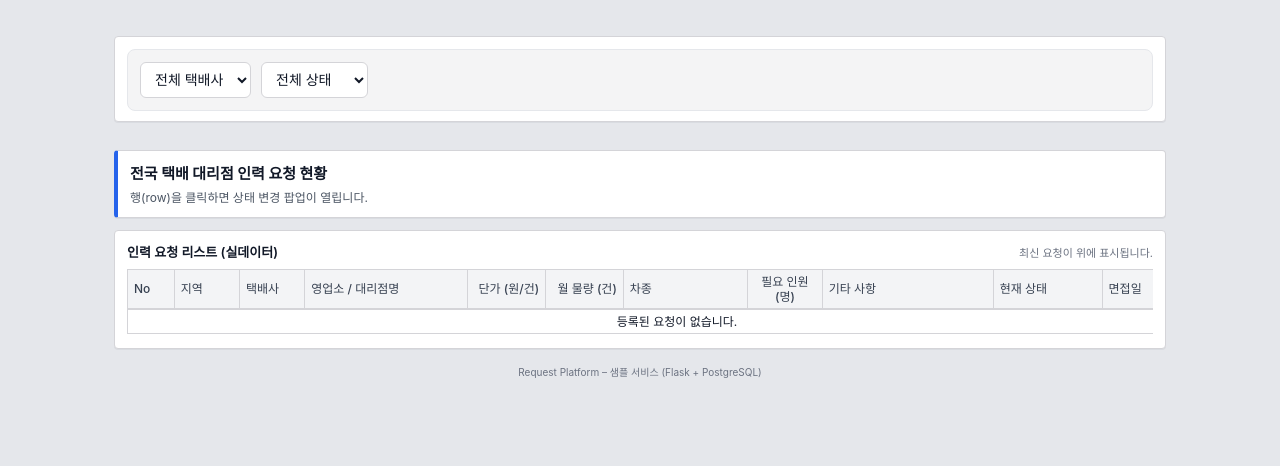
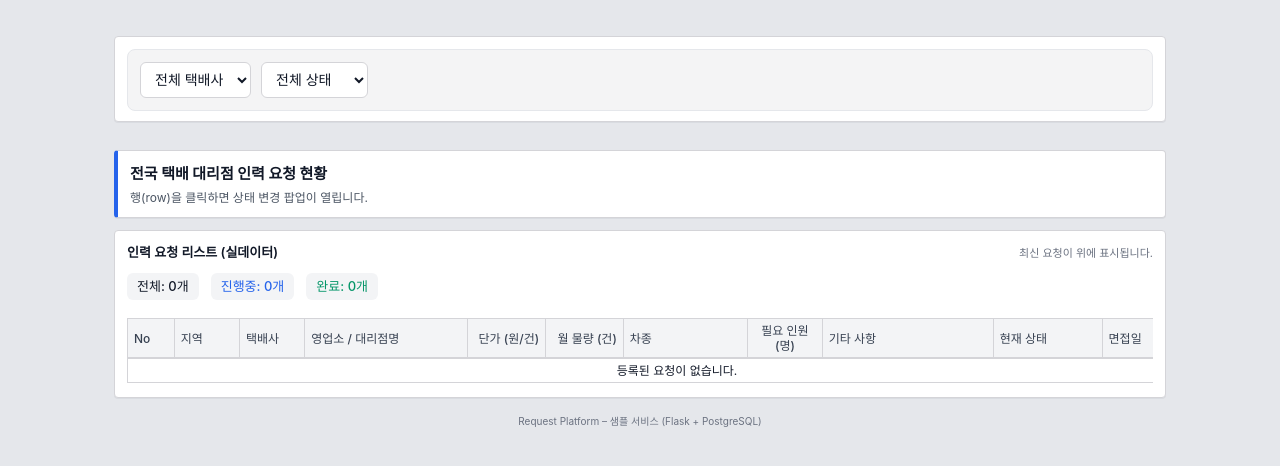
Before and after one commit to sujinchoo/RequestPlatform, a Flask app: page /dashboard in a window 1280 px wide. Shown: the part 44-510 px from the top of the page. Run offline with Flask 3, Linux system fonts and the light colour scheme; the visitor is signed in with stand-in values (Sample User, id 1); data that the repository does not hold is empty.

Commit message:
Update dashboard.html
최종 완성본 — v1 Dashboard + 통계박스 포함 상태

💡 base.css의 기존 스타일만 사용함 (회색/하얀 톤 그대로 유지)

📊 통계 박스는 sheet-title-row 아래에 붙음.

```diff
--- a/templates/dashboard.html
+++ b/templates/dashboard.html
@@ -12,9 +12,17 @@
 </section>
 
 <section class="sheet">
+
   <div class="sheet-title-row">
     <div class="sheet-title">인력 요청 리스트 (실데이터)</div>
     <div class="sheet-sub">최신 요청이 위에 표시됩니다.</div>
+  </div>
+
+  <!-- 📊 통계 박스 -->
+  <div class="stats-box">
+    <span class="stat total">전체: {{ total_cases }}개</span>
+    <span class="stat active">진행중: {{ active_cases }}개</span>
+    <span class="stat done">완료: {{ completed_cases }}개</span>
   </div>
 
   <div class="table-wrapper">
@@ -37,8 +45,8 @@
       <tbody></tbody>
     </table>
   </div>
+
 </section>
-
 
 <!-- ====================== -->
 <!-- 🔥 상태 변경 Modal -->
@@ -69,9 +77,9 @@
 </div>
 
 
-<!-- ======================================= -->
-<!-- 🔥 JS: 렌더링 + 행 클릭 이벤트 + 모달 제어 -->
-<!-- ======================================= -->
+<!-- ====================== -->
+<!-- 🔥 JS — 테이블 렌더링 + 모달 + 저장 로직 -->
+<!-- ====================== -->
 <script>
 let currentId = null;
 
@@ -104,11 +112,7 @@ function renderData(data) {
             <td>${r.vehicle_type || "-"}</td>
             <td>${r.headcount}</td>
             <td>${r.etc || "-"}</td>
-            <td>
-              <span class="tag-status tag-${r.status}">
-                ${r.status}
-              </span>
-            </td>
+            <td><span class="tag-status tag-${r.status}">${r.status}</span></td>
             <td>${r.interview_date || "-"}</td>
         `;
 
@@ -118,6 +122,7 @@ function renderData(data) {
         tbody.appendChild(row);
     });
 }
+
 
 
 // ==================================================
@@ -139,12 +144,14 @@ function openModal(r) {
 }
 
 
+
 // ==================================================
 // 🔵 Modal 닫기
 // ==================================================
 function closeModal() {
     document.getElementById("status-modal").classList.add("hidden");
 }
+
 
 
 // ==================================================
@@ -177,23 +184,23 @@ function saveStatus() {
 
         // 🔵 UI 성공 표시
         btn.innerText = "저장완료 ✓";
-        btn.style.background = "#059669";   // 초록색
+        btn.style.background = "#059669";
         btn.style.borderColor = "#059669";
 
-        // 🔵 테이블 자동 새로고침
+        // 🔵 필터 기반 렌더링 함수가 있는 경우 자동 새로고침
         if (typeof loadFilteredData === "function") {
             loadFilteredData();
         }
 
-        // 🔵 1초 후 모달 닫기
+        // 🔵 1초 후 모달 닫기 + 초기화
         setTimeout(() => {
             closeModal();
 
-            // 버튼 초기화
             btn.innerText = "저장";
             btn.disabled = false;
             btn.style.background = "#2563eb";
             btn.style.borderColor = "#2563eb";
+
         }, 1000);
     })
     .catch(err => {
```
